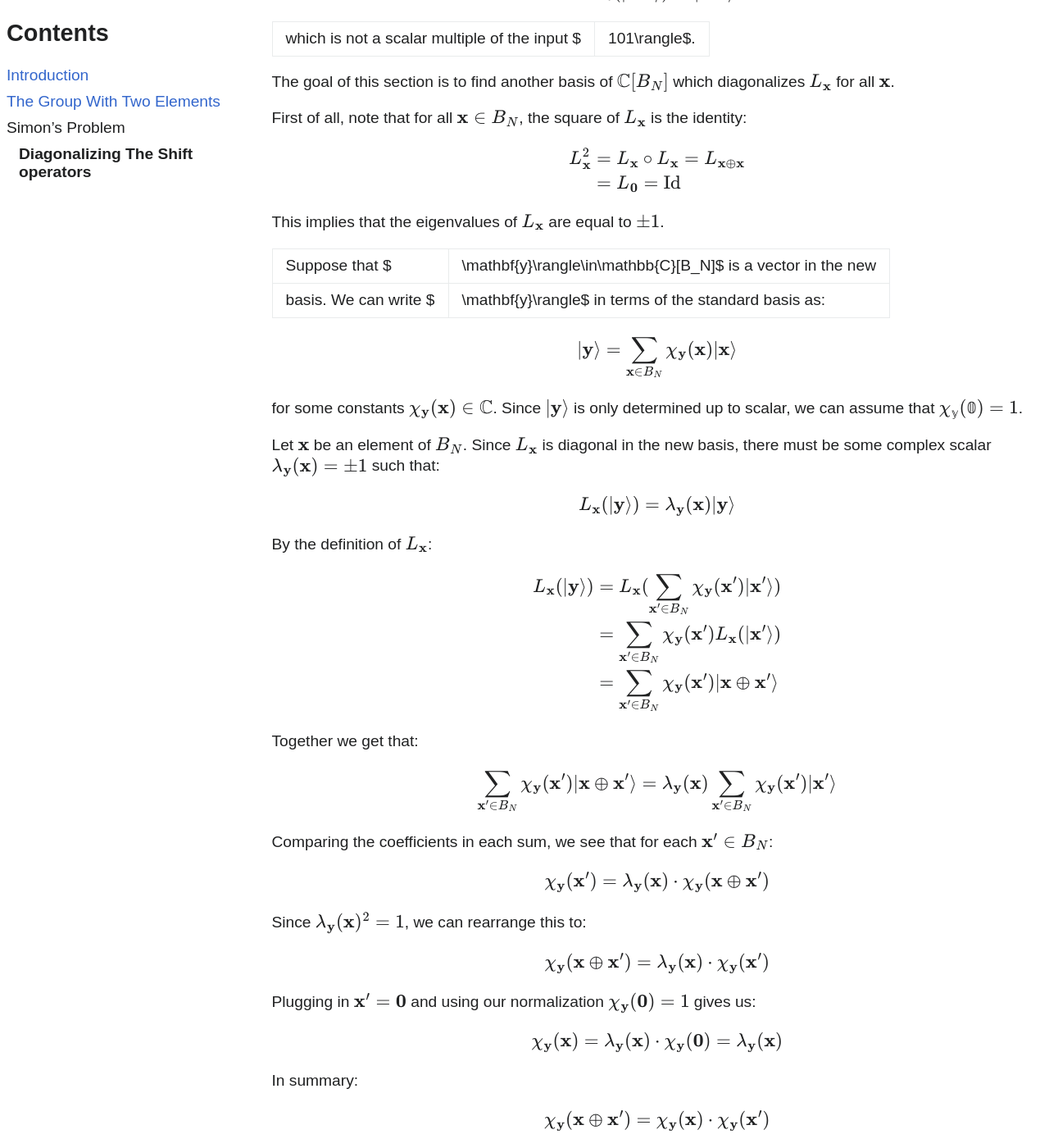
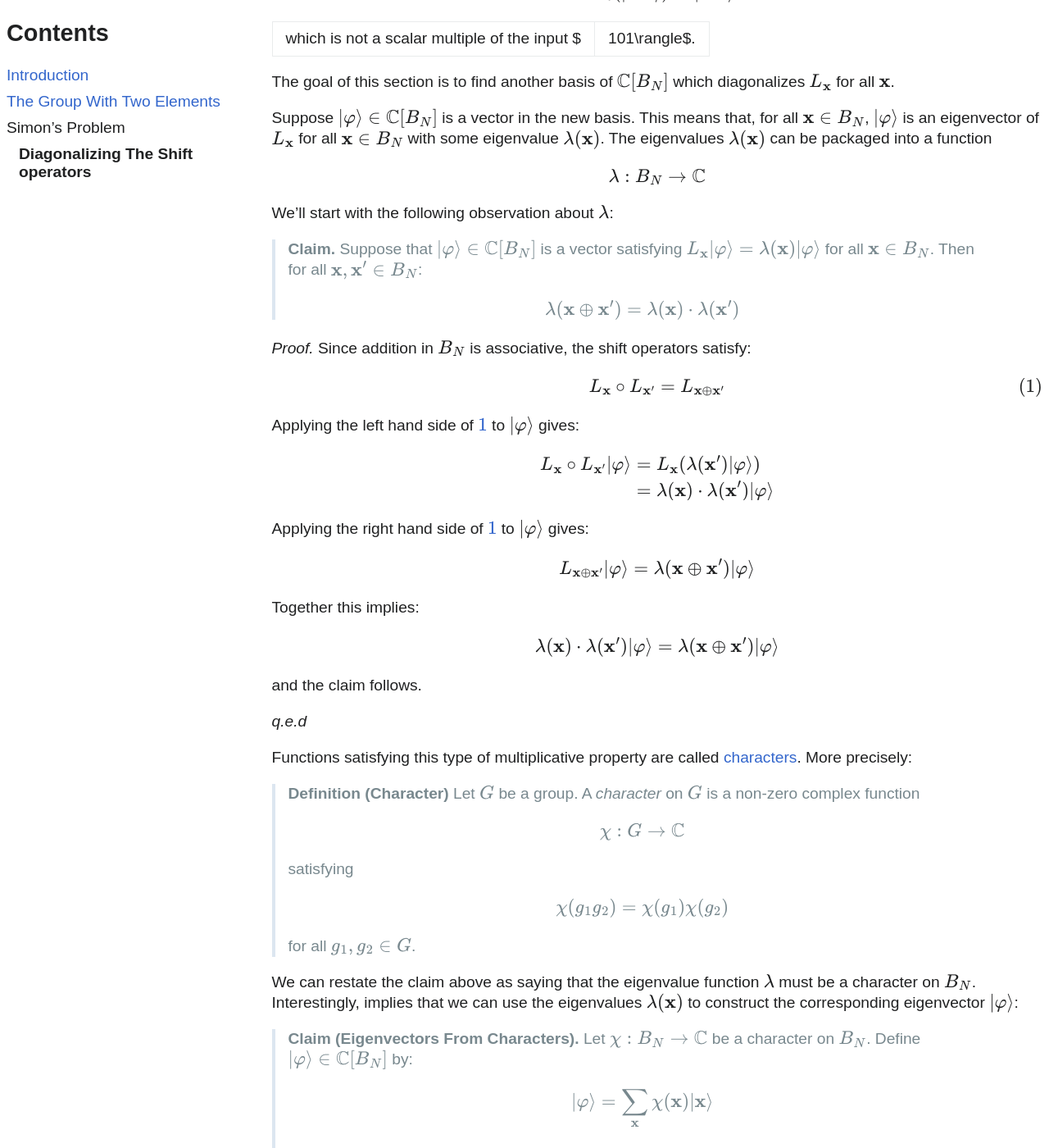
Before and after one commit to lowdanie/lowdanie.github.io, a Jekyll site: the page built from _posts/2025-04-23-hidden-subgroup.md, in a window 1280 px wide and 1400 px high, scrolled down 5858 px. Shown: the whole window at 82% size. Built offline with Jekyll 4.4.1, drawn with Linux system fonts in a browser that asks for light colours; comment, search, counter and statistics services are not loaded; some of the changed text lies outside the part shown.

Commit message:
hsp simon

```diff
--- a/_posts/2025-04-23-hidden-subgroup.md
+++ b/_posts/2025-04-23-hidden-subgroup.md
@@ -337,76 +337,251 @@
 The goal of this section is to find another basis of $\mathbb{C}[B_N]$ which
 diagonalizes $L_\mathbf{x}$ for all $\mathbf{x}$.
 
-First of all, note that for all $\mathbf{x}\in B_N$, the square of
-$L_\mathbf{x}$ is the identity:
+Suppose $|\varphi\rangle\in\mathbb{C}[B_N]$ is a vector in the new basis. This
+means that, for all $\mathbf{x}\in B_N$, $|\varphi\rangle$ is an eigenvector of
+$L_\mathbf{x}$ for all $\mathbf{x}\in B_N$ with some eigenvalue
+$\lambda(\mathbf{x})$. The eigenvalues $\lambda(\mathbf{x})$ can be packaged
+into a function
+
+$$
+\lambda: B_N \rightarrow \mathbb{C}
+$$
+
+We'll start with the following observation about $\lambda$:
+
+> **Claim.** Suppose that $|\varphi\rangle\in\mathbb{C}[B_N]$ is a vector
+> satisfying $L_\mathbf{x}|\varphi\rangle = \lambda(\mathbf{x})|\varphi\rangle$
+> for all $\mathbf{x}\in B_N$. Then for all $\mathbf{x},\mathbf{x}'\in B_N$:
+>
+> $$
+> \lambda(\mathbf{x}\oplus\mathbf{x}') = \lambda(\mathbf{x}) \cdot \lambda(\mathbf{x}')
+> $$
+
+_Proof._ Since addition in $B_N$ is associative, the shift operators satisfy:
+
+$$
+\begin{equation}\label{eq:shift-composition}
+L_\mathbf{x} \circ L_{\mathbf{x}'} = L_{\mathbf{x}\oplus\mathbf{x}'}
+\end{equation}
+$$
+
+Applying the left hand side of \ref{eq:shift-composition} to $|\varphi\rangle$
+gives:
 
 $$
 \begin{align*}
-L_\mathbf{x}^2 &= L_\mathbf{x} \circ L_\mathbf{x} = L_{\mathbf{x}\oplus\mathbf{x}} \\
-&= L_\mathbf{0} = \mathrm{Id}
+L_\mathbf{x} \circ L_{\mathbf{x}'}|\varphi\rangle &= L_\mathbf{x}(\lambda(\mathbf{x}')|\varphi\rangle) \\
+&= \lambda(\mathbf{x})\cdot\lambda(\mathbf{x}')|\varphi\rangle
 \end{align*}
 $$
 
-This implies that the eigenvalues of $L_\mathbf{x}$ are equal to $\pm 1$.
-
-Suppose that $|\mathbf{y}\rangle\in\mathbb{C}[B_N]$ is a vector in the new
-basis. We can write $|\mathbf{y}\rangle$ in terms of the standard basis as:
+Applying the right hand side of \ref{eq:shift-composition} to $|\varphi\rangle$
+gives:
 
 $$
-|\mathbf{y}\rangle = \sum_{\mathbf{x}\in B_N} \chi_\mathbf{y}(\mathbf{x})|\mathbf{x}\rangle
+L_{\mathbf{x}\oplus\mathbf{x}'}|\varphi\rangle = \lambda(\mathbf{x}\oplus\mathbf{x}')|\varphi\rangle
 $$
 
-for some constants $\chi_\mathbf{y}(\mathbf{x})\in\mathbb{C}$. Since
-$|\mathbf{y}\rangle$ is only determined up to scalar, we can assume that
-$\chi_\mathbb{y}(\mathbb{0})=1$.
-
-Let $\mathbf{x}$ be an element of $B_N$. Since $L_\mathbf{x}$ is diagonal in the
-new basis, there must be some complex scalar
-$\lambda_\mathbf{y}(\mathbf{x})=\pm 1$ such that:
+Together this implies:
 
 $$
-L_\mathbf{x}(|\mathbf{y}\rangle) = \lambda_\mathbf{y}(\mathbf{x}) |\mathbf{y}\rangle
+\lambda(\mathbf{x})\cdot\lambda(\mathbf{x}')|\varphi\rangle =
+\lambda(\mathbf{x}\oplus\mathbf{x}')|\varphi\rangle
 $$
 
-By the definition of $L_\mathbf{x}$:
+and the claim follows.
+
+_q.e.d_
+
+Functions satisfying this type of multiplicative property are called
+[characters](<https://en.wikipedia.org/wiki/Character_(mathematics)>). More
+precisely:
+
+> **Definition (Character)** Let $G$ be a group. A _character_ on $G$ is a
+> non-zero complex function
+>
+> $$
+> \chi: G \rightarrow \mathbb{C}
+> $$
+>
+> satisfying
+>
+> $$
+> \chi(g_1 g_2) = \chi(g_1)\chi(g_2)
+> $$
+>
+> for all $g_1,g_2\in G$.
+
+We can restate the claim above as saying that the eigenvalue function $\lambda$
+must be a character on $B_N$. Interestingly, implies that we can use the
+eigenvalues $\lambda(\mathbf{x})$ to construct the corresponding eigenvector
+$|\varphi\rangle$:
+
+{: #clm:eig-from-char }
+
+> **Claim (Eigenvectors From Characters).** Let
+> $\chi: B_N \rightarrow \mathbb{C}$ be a character on $B_N$. Define
+> $|\varphi\rangle\in\mathbb{C}[B_N]$ by:
+>
+> $$
+> |\varphi\rangle = \sum_{\mathbf{x}}\chi(\mathbf{x})|\mathbf{x}\rangle
+> $$
+>
+> Then, all $\mathbf{x}\in B_N$, $|\varphi\rangle$ is an eigenvector of
+> $L_\mathbf{x}$ with eigenvalue $\chi(\mathbf{x})$.
+
+_Proof._ Direct calculation shows that:
 
 $$
 \begin{align*}
-L_\mathbf{x}(|\mathbf{y}\rangle) &= L_\mathbf{x}( \sum_{\mathbf{x}'\in B_N} \chi_\mathbf{y}(\mathbf{x}')|\mathbf{x}'\rangle) \\
-&=  \sum_{\mathbf{x}'\in B_N} \chi_\mathbf{y}(\mathbf{x}') L_\mathbf{x}(|\mathbf{x}'\rangle) \\
-&=  \sum_{\mathbf{x}'\in B_N} \chi_\mathbf{y}(\mathbf{x}')|\mathbf{x}\oplus\mathbf{x}'\rangle
+L_{\mathbf{x}}|\varphi\rangle &= L_{\mathbf{x}}\sum_{\mathbf{x}'}\chi(\mathbf{x}')|\mathbf{x}'\rangle \\
+&= \sum_{\mathbf{x}'}\chi(\mathbf{x}')|\mathbf{x}\oplus\mathbf{x}'\rangle \\
+&= \sum_{\mathbf{x}'}\chi(\mathbf{x}\oplus\mathbf{x}')|\mathbf{x}'\rangle \\
+&= \sum_{\mathbf{x}'}\chi(\mathbf{x})\chi(\mathbf{x}')|\mathbf{x}'\rangle \\
+&= \chi(\mathbf{x})\cdot\sum_{\mathbf{x}'}\chi(\mathbf{x}')|\mathbf{x}'\rangle \\
+&= \chi(\mathbf{x})|\varphi\rangle
 \end{align*}
 $$
 
-Together we get that:
+_q.e.d_
+
+This reduces the problem of simultaneously diagonalizing $L_\mathbf{x}$ to
+finding characters of $B_N$.
+
+To facilitate notation, we'll denote the bitwise dot product modulo $2$ on two
+elements $\mathbf{x},\mathbf{y}\in B_N$ by $\mathbf{x}\cdot\mathbf{y}$.
+Specifically:
 
 $$
-\sum_{\mathbf{x}'\in B_N} \chi_\mathbf{y}(\mathbf{x}')|\mathbf{x}\oplus\mathbf{x}'\rangle =
-\lambda_\mathbf{y}(\mathbf{x}) \sum_{\mathbf{x}'\in B_N} \chi_\mathbf{y}(\mathbf{x}')|\mathbf{x}'\rangle
+\mathbf{x} \cdot \mathbf{y} = \sum_{i=1}^N x_i y_i \mathrm{(mod 2)}
 $$
 
-Comparing the coefficients in each sum, we see that for each
-$\mathbf{x}'\in B_N$:
+For each $\mathbf{y}\in B_N$ we can define a character $\chi_{\mathbf{y}}$ on
+$B_N$ by:
 
 $$
-\chi_\mathbf{y}(\mathbf{x}') = \lambda_\mathbf{y}(\mathbf{x}) \cdot \chi_\mathbf{y}(\mathbf{x}\oplus\mathbf{x}')
+\chi_{\mathbf{y}}(\mathbf{x}) := (-1)^{\mathbf{x}\cdot\mathbf{y}}
 $$
 
-Since $\lambda_\mathbf{y}(\mathbf{x})^2 = 1$, we can rearrange this to:
+The fact that $\chi_{\mathbf{y}}$ is a character follows from direct
+calculation:
 
 $$
-\chi_\mathbf{y}(\mathbf{x}\oplus\mathbf{x}') = \lambda_\mathbf{y}(\mathbf{x}) \cdot \chi_\mathbf{y}(\mathbf{x}')
+\begin{align*}
+\chi_{\mathbf{y}}(\mathbf{x}\oplus\mathbf{x}') &= (-1)^{(\mathbf{x}\oplus\mathbf{x'})\cdot\mathbf{y}} \\
+&= (-1)^{\mathbf{x}\cdot\mathbf{y}}\cdot(-1)^{\mathbf{x}'\cdot\mathbf{y}} \\
+&= \chi_\mathbf{y}(\mathbf{x})\cdot\chi_\mathbf{y}(\mathbf{x}')
+\end{align*}
 $$
 
-Plugging in $\mathbf{x}' = \mathbf{0}$ and using our normalization
-$\chi_\mathbf{y}(\mathbf{0})=1$ gives us:
+By claim [Eigenvectors From Characters](#clm:eig-from-char), for all
+$\mathbf{x}\in B_N$, the vector
 
 $$
-\chi_\mathbf{y}(\mathbf{x}) = \lambda_\mathbf{y}(\mathbf{x}) \cdot \chi_\mathbf{y}(\mathbf{0}) =  \lambda_\mathbf{y}(\mathbf{x})
+\sum_{\mathbf{x}'}\chi_\mathbf{y}(\mathbf{x}')|\mathbf{x}'\rangle
 $$
 
-In summary:
+is an eigenvector of $L_\mathbf{x}$ with eigenvalue
+$\chi_\mathbf{y}(\mathbf{x})$.
+We can use these eigenvectors to construct a unitary change of basis that
+simultaneously diagonalizes all of the shift operators:
+
+{: #clm:unitary-diag }
+
+> **Claim (Unitary Diagonalization).** Let $U: \mathbb{C}[B_N]\rightarrow\mathbb{C}[B_N]$ be the linear transformation defined by:
+>
+> $$
+> U|\mathbf{y}\rangle = \frac{1}{\sqrt{|B_N|}}\sum_{\mathbf{x}\in B_N}\chi_\mathbf{y}(\mathbf{x})|\mathbf{x}\rangle
+> $$
+>
+> Then, $U$ is a unitary transformation that diagonalizes the shift operator $L_{\mathbf{x}'}$
+> for all $\mathbf{x}'\in B_N$.
+
+To prove the claim we will use the following lemma.
+
+> **Lemma.** For all $\mathbf{x}\in B_N$, the shift operator $L_\mathbf{x}$ is a
+> real and symmetric transformation.
+
+_Proof of lemma._ Let $\mathbf{x}$ be an element of $B_N$. The fact that $L_\mathbf{x}$ is real
+follows imemdiately from the definition of the shift operator.
+
+To prove that $L_\mathbf{x}$ is symmetric we must show that for all $\mathbf{x}',\mathbf{x}''\in B_N$:
 
 $$
-\chi_\mathbf{y}(\mathbf{x}\oplus\mathbf{x}') = \chi_\mathbf{y}(\mathbf{x}) \cdot \chi_\mathbf{y}(\mathbf{x}')
+\langle \mathbf{x}' | L_\mathbf{x} |\mathbf{x}''\rangle =
+\langle \mathbf{x}'' | L_\mathbf{x} |\mathbf{x}'\rangle
 $$
+
+By the definition of the shift operator:
+
+$$
+\langle \mathbf{x}' | L_\mathbf{x} |\mathbf{x}''\rangle =
+\langle \mathbf{x}' |\mathbf{x} \oplus \mathbf{x}''\rangle
+$$
+
+Therefore:
+
+$$
+\langle \mathbf{x}' | L_\mathbf{x} |\mathbf{x}''\rangle =
+\begin{cases}
+1 & \mathbf{x}' = \mathbf{x} \oplus \mathbf{x}'' \\
+0 & \mathrm{else}
+\end{cases}
+$$
+
+Now, note that the condition $\mathbf{x}' = \mathbf{x} \oplus \mathbf{x}''$ is equivalent
+to $\mathbf{x}'\oplus\mathbf{x}'' = \mathbf{x}$ which is symmetric in $\mathbf{x}'$ and $\mathbf{x}''$ which proves the lemma.
+
+_q.e.d_
+
+We can now prove the claim.
+
+_Proof of claim._ By claim [Eigenvectors From Characters](#clm:eig-from-char), for all $\mathbf{x}\in B_N$
+$U|\mathbf{y}\rangle$ is an eigenvector of $L_\mathbf{x}$ with eigenvalue $\chi_\mathbf{y}(\mathbf{x})$.
+
+Furthermore, since $\|\chi_\mathbf{y}(\mathbf{x})\|=1$ for all $\mathbf{x},\mathbf{y}\in B_N$ it is
+easy to see that the vectors $U|\mathbf{y}\rangle$ all have norm $1$.
+
+Therefore, it suffices to show that $U|\mathbf{y}\rangle$ and $U|\mathbf{y}'\rangle$
+are orthogonal for $\mathbf{y}\neq\mathbf{y}'\in B_N$.
+
+If $\mathbf{y}\neq\mathbf{y}'$, there must be some index
+$i$ such that $y_i \neq y'_i$. Let $\mathbf{x}\in B_N$ be defined by $x_i=1$ and $x_j=0$ for $j\neq i$.
+It is easy to see that
+
+$$
+\chi_\mathbf{y}(\mathbf{x}) \neq \chi_{\mathbf{y}'}(\mathbf{x})
+$$
+
+This means that $U|\mathbf{y}\rangle$ and $U|\mathbf{y}'\rangle$ are eigenvectors
+of $L_\mathbf{x}$ with different eigenvalues. By the lemma, $L_\mathbf{x}$ is a real symmetric
+transformation which means that eigenvectors with distinct eigenvalues are orthogonal.
+
+_q.e.d_
+
+We can describe $U$ more explicitly by plugging in the definition of $\chi_\mathbf{y}(\mathbf{x})$:
+
+$$
+U|\mathbf{y}\rangle = \sum_{\mathbf{x}\in B_N} (-1)^{\mathbf{x}\cdot\mathbf{y}}|\mathbf{x}\rangle
+$$
+
+From this it is clear that, in addition to being unitary, $U$ is also real and symmetric which means that:
+
+$$
+U^{-1} = U^* = U
+$$
+
+In other words, the inverse of $U$ is given by:
+
+$$
+U^{-1}|\mathbf{x}\rangle = \sum_{\mathbf{y}\in B_N}\chi_\mathbf{y}(\mathbf{x})|\mathbf{y}\rangle
+$$
+
+We will define the _Quantum Fourier Transform_ to be the inverse of $U$:
+
+> **Definition (Quantum Fourier Transform of $B_N$).** The Quantum Fourier Transform of $B_N$, denoted
+> $\mathrm{QFT}$, is the transform of $\mathbb{C}[B_N]$ defined by:
+>
+> $$
+> \mathrm{QFT}(|\mathbf{x}\rangle) = \sum_{\mathbf{y}\in B_N}(-1)^{\mathbf{x}\cdot\mathbf{y}}|\mathbf{y}\rangle
+> $$
```
